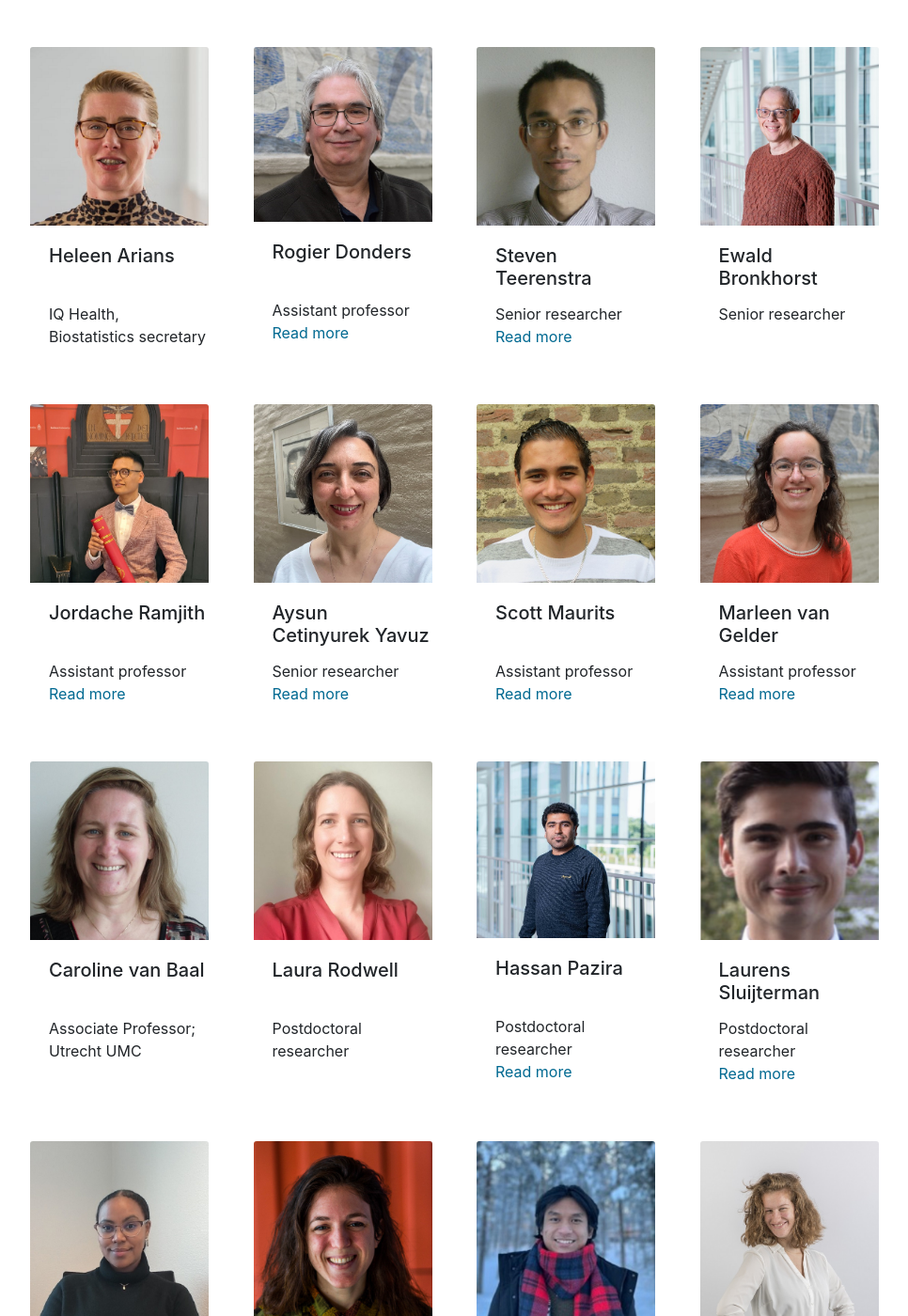
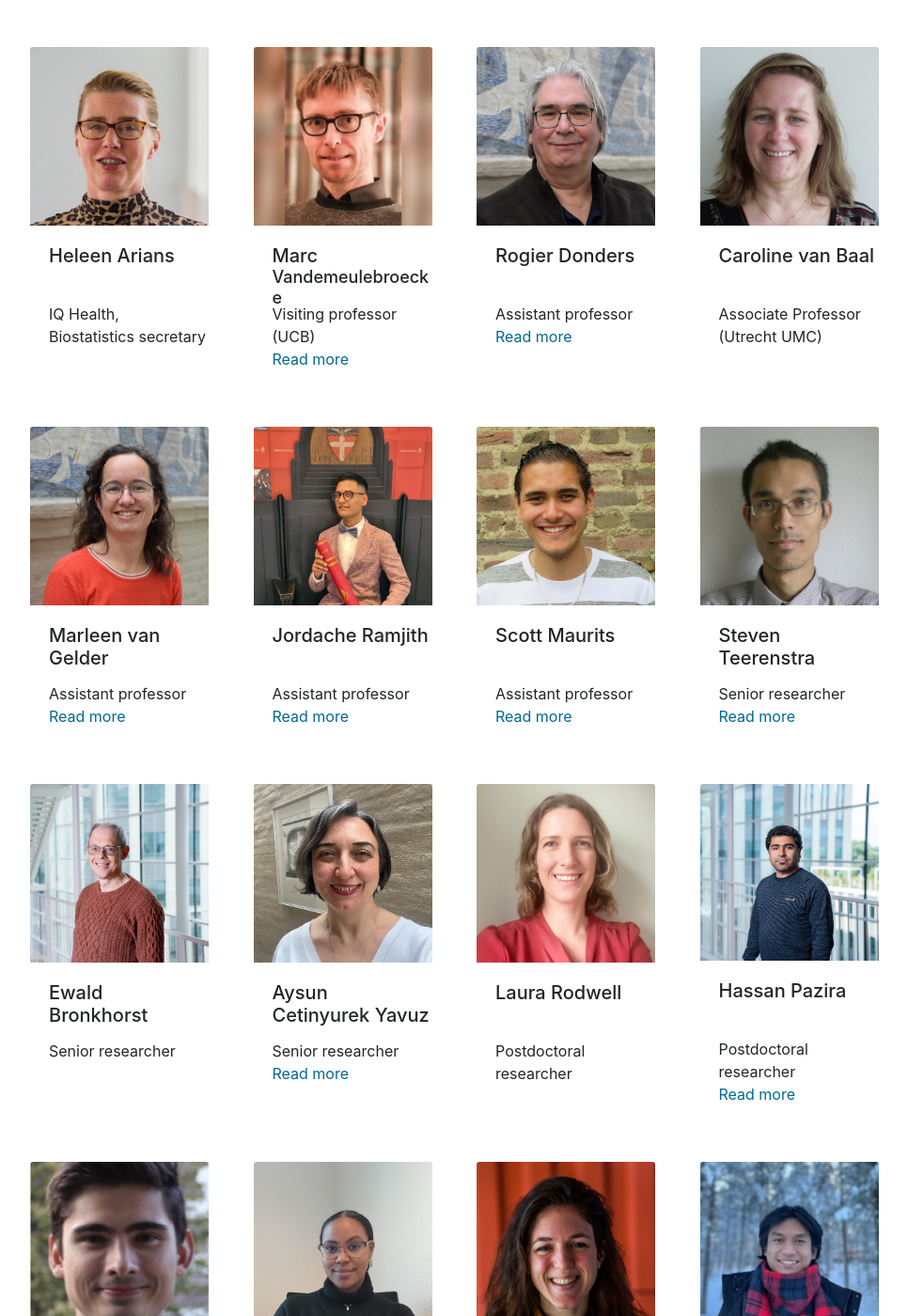
Before and after one commit to radboudumc-biostatistics/radboudumc-biostatistics.github.io, a Jekyll site: the page built from _pages/people.html, in a window 1280 px wide and 1400 px high, scrolled down 701 px. Shown: the whole window at 94% size, without its empty margins (53-1019 px from the left). Built offline with Jekyll 4.4.1, drawn with Linux system fonts in a browser that asks for light colours; our own code applies the rules of GitHub Pages for plain Markdown files.

Commit message:
update news and people, may2025

```diff
--- a/_pages/people.html
+++ b/_pages/people.html
@@ -76,6 +76,8 @@ permalink: /people/
         </div>
       </div>
   </div>
+
+<!--end of row-->
 </div>
 
 <!-- Second row -->
@@ -88,6 +90,19 @@ permalink: /people/
         <div class="card-text">
           IQ Health, Biostatistics secretary
         <!-- <p><a href="/people/rogier">Read more</a></p> -->
+        </div>
+      </div>
+    </div>
+  </div>
+
+  <div class="col-md-3 mb-4">
+    <div class="card border-0">
+      <img class="card-img-top" src="/assets/pictures/people/MarcVandemeulebroecke2.png" alt="" style="height:90%; max-height:190px; max-width:190px;"/>
+      <div class="card-body">
+        <h5 class="card-title" style="height:50px">Marc <p style="font-size:18px;">Vandemeulebroecke</p> </medium></h5>
+        <div class="card-text">
+          Visiting professor (UCB)
+        <p><a href="/people/MarcVandemeulebroecke">Read more</a></p>
         </div>
       </div>
     </div>
@@ -108,37 +123,37 @@ permalink: /people/
 
   <div class="col-md-3 mb-4">
     <div class="card border-0">
-      <img class="card-img-top" src="/assets/pictures/people/steven_sq.png" alt="" style="height:90%; max-height:190px; max-width:190px;"/>
+      <img class="card-img-top" src="/assets/pictures/people/Caroline van Baal_sq.jpg" alt="" style="height:90%; max-height:190px; max-width:190px;"/>
         <div class="card-body">
-          <h5 class="card-title" style="min-height:50px">Steven Teerenstra</h5>
+          <h5 class="card-title" style="min-height:50px">Caroline van Baal</h5>
           <div class="card-text">
-            Senior researcher
+            Associate Professor (Utrecht UMC)
             <br>
-            <p><a href="/people/steven">Read more</a></p>
+            <!--  <p><a href="/people/caroline">Read more</a></p>-->
         </div>
       </div>
     </div>
   </div>
 
-  <div class="col-md-3 mb-4">
-    <div class="card border-0">
-      <img class="card-img-top" src="/assets/pictures/people/foto Ewald_sq.jpg" alt="" style="height:90%; max-height:190px; max-width:190px;"/>
-        <div class="card-body">
-          <h5 class="card-title" style="min-height:50px">Ewald Bronkhorst</h5>
-          <div class="card-text">
-            Senior researcher
-            <br>
-            <!-- <p><a href="/people/ewald">Read more</a></p> -->
-           </div>
-        </div>
-    </div>
-  </div>
-
+<!--end of row-->
 </div>
 
 
 <!-- Third row -->
 <div class="row">
+
+  <div class="col-md-3 mb-4">
+    <div class="card border-0">
+      <img class="card-img-top" src="/assets/pictures/people/Marleen.JPG" alt="" style="height:90%; max-height:190px; max-width:190px;"/>
+      <div class="card-body">
+        <h5 class="card-title" style="min-height:50px">Marleen van Gelder</h5>
+        <div class="card-text">
+          Assistant professor
+          <p><a href="/people/marleen">Read more</a></p>
+        </div>
+      </div>
+    </div>
+  </div>
 
   <div class="col-md-3 mb-4">
     <div class="card border-0">
@@ -148,22 +163,6 @@ permalink: /people/
         <div class="card-text">
           Assistant professor
         <p><a href="/people/jordache">Read more</a></p>
-        </div>
-      </div>
-    </div>
-  </div>
-
-
-
-  <div class="col-md-3 mb-4">
-    <div class="card border-0">
-      <img class="card-img-top" src="/assets/pictures/people/Aysun.jpg" alt="" style="height:90%; max-height:190px; max-width:190px;"/>
-        <div class="card-body">
-          <h5 class="card-title" style="min-height:50px">Aysun Cetinyurek Yavuz</h5>
-          <div class="card-text">
-            Senior researcher
-            <br>
-            <p><a href="/people/aysun">Read more</a></p>
         </div>
       </div>
     </div>
@@ -185,33 +184,47 @@ permalink: /people/
 
   <div class="col-md-3 mb-4">
     <div class="card border-0">
-      <img class="card-img-top" src="/assets/pictures/people/Marleen.JPG" alt="" style="height:90%; max-height:190px; max-width:190px;"/>
+      <img class="card-img-top" src="/assets/pictures/people/steven_sq.png" alt="" style="height:90%; max-height:190px; max-width:190px;"/>
         <div class="card-body">
-        <h5 class="card-title" style="min-height:50px">Marleen van Gelder</h5>
+          <h5 class="card-title" style="min-height:50px">Steven Teerenstra</h5>
           <div class="card-text">
-          Assistant professor
-          <p><a href="/people/marleen">Read more</a></p>
+            Senior researcher
+            <br>
+            <p><a href="/people/steven">Read more</a></p>
            </div>
         </div>
       </div>
   </div>
 
-
+<!--end of row-->
 </div>
 
 
 <!-- Fourth row -->
 <div class="row">
+  <div class="col-md-3 mb-4">
+    <div class="card border-0">
+      <img class="card-img-top" src="/assets/pictures/people/foto Ewald_sq.jpg" alt="" style="height:90%; max-height:190px; max-width:190px;"/>
+        <div class="card-body">
+          <h5 class="card-title" style="min-height:50px">Ewald Bronkhorst</h5>
+          <div class="card-text">
+            Senior researcher
+            <br>
+            <!-- <p><a href="/people/ewald">Read more</a></p> -->
+           </div>
+        </div>
+    </div>
+  </div>
 
   <div class="col-md-3 mb-4">
     <div class="card border-0">
-      <img class="card-img-top" src="/assets/pictures/people/Caroline van Baal_sq.jpg" alt="" style="height:90%; max-height:190px; max-width:190px;"/>
+      <img class="card-img-top" src="/assets/pictures/people/Aysun.jpg" alt="" style="height:90%; max-height:190px; max-width:190px;"/>
         <div class="card-body">
-          <h5 class="card-title" style="min-height:50px">Caroline van Baal</h5>
+          <h5 class="card-title" style="min-height:50px">Aysun Cetinyurek Yavuz</h5>
           <div class="card-text">
-            Associate Professor; Utrecht UMC
+            Senior researcher
             <br>
-            <!--  <p><a href="/people/caroline">Read more</a></p>-->
+            <p><a href="/people/aysun">Read more</a></p>
           </div>
         </div>
     </div>
@@ -245,6 +258,12 @@ permalink: /people/
     </div>
   </div>
 
+  <!--end of row-->
+  </div>
+
+
+  <!-- Fifth row -->
+  <div class="row">
 
   <!-- <div class="col-md-3 mb-4">
     <div class="card border-0">
@@ -273,11 +292,6 @@ permalink: /people/
       </div>
   </div>
 
-</div>
-
-
- <!-- Fifth row -->
-<div class="row">
 
   <div class="col-md-3 mb-4">
     <div class="card border-0">
@@ -319,6 +333,13 @@ permalink: /people/
     </div>
   </div>
 
+<!--end of row-->
+</div>
+
+
+ <!-- Sisth row -->
+<div class="row">
+
   <div class="col-md-3 mb-4">
     <div class="card border-0">
       <img class="card-img-top" src="/assets/pictures/people/zoe.jpg" alt="" style="height:90%; max-height:190px; max-width:190px;"/>
@@ -332,5 +353,5 @@ permalink: /people/
     </div>
   </div>
 
-
+<!--end of row-->
 </div>
```
Also changed, not shown: _includes/news.html (+20 -4 lines), _pages/_pages_people/MarcVandemeulebroecke.md (added, +46 -0 lines), assets/pictures/people/MarcVandemeulebroecke.jpg (added), assets/pictures/people/MarcVandemeulebroecke2.png (added), assets/pictures/people/R. Donders.JPG. Lines whose indentation alone changed are shown as unchanged.
